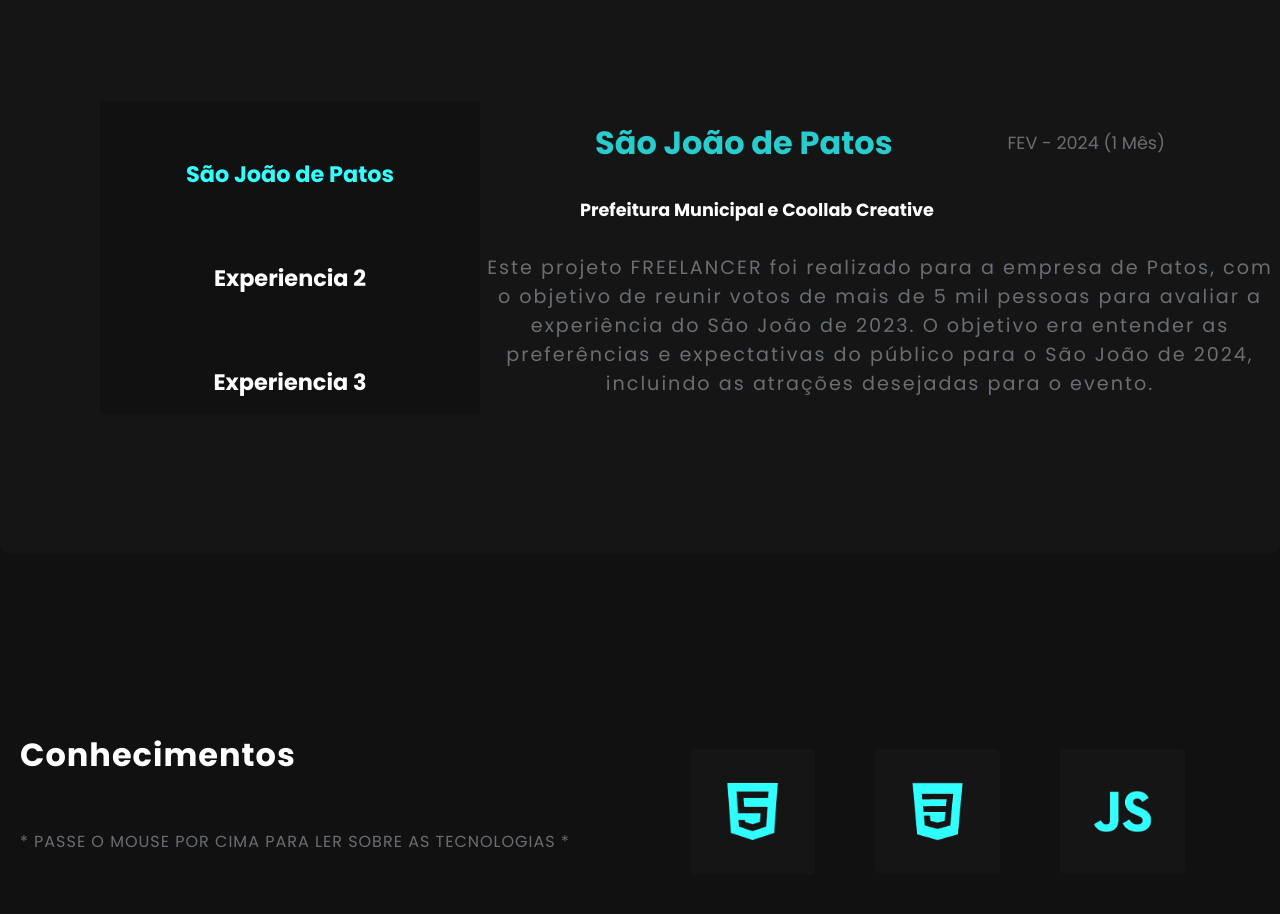
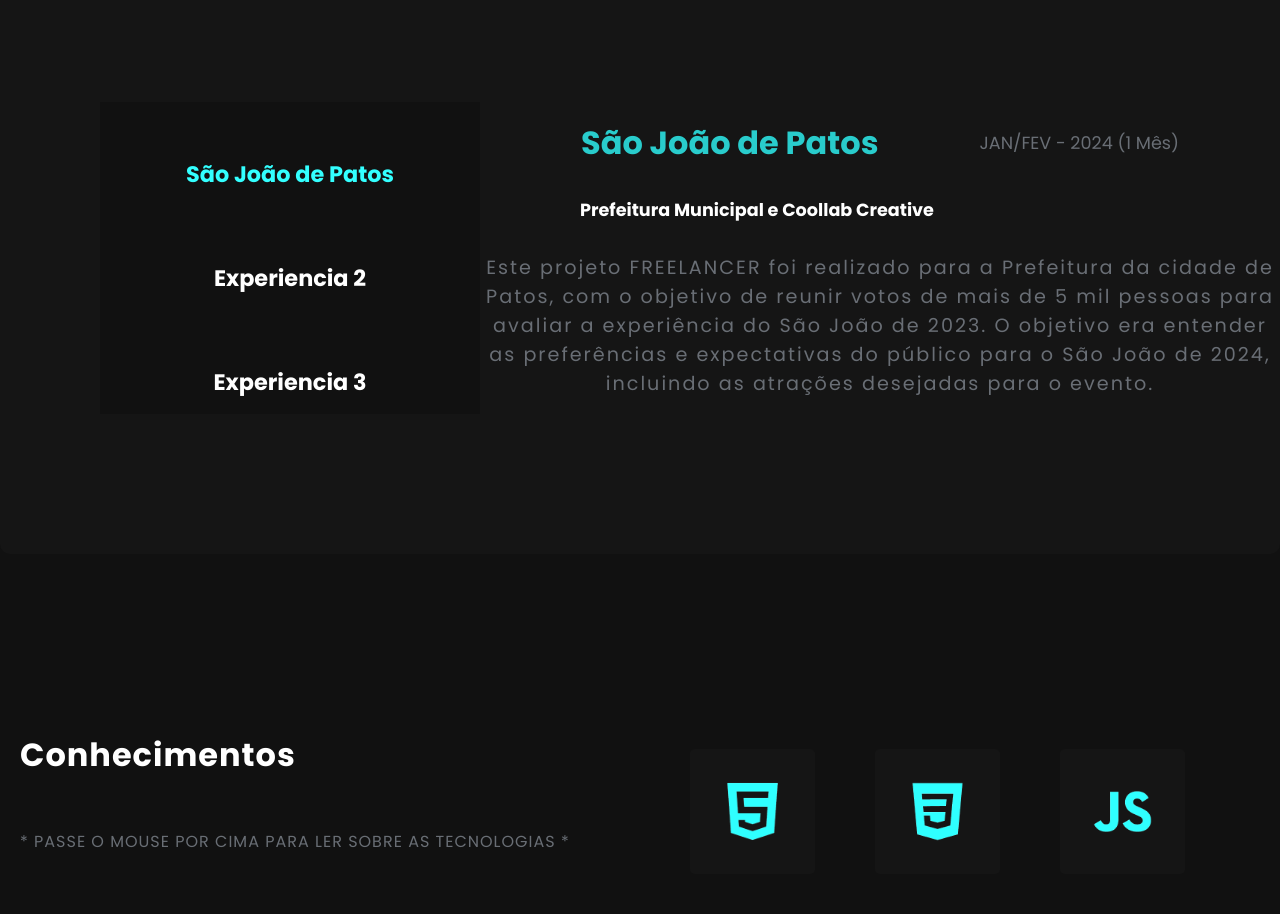
Before and after one commit to RuanDevz/Portfolio, a React (Vite) app in the folder Portfolio/: page / in a window 1280 px wide. Shown: the part 908-1822 px from the top of the page. Built offline with nearby package versions, Linux system fonts and the light colour scheme.

Commit message:
INTIAL COMMIT

```diff
--- a/Portfolio/src/Components/Experiencias/Experiencias.jsx
+++ b/Portfolio/src/Components/Experiencias/Experiencias.jsx
@@ -5,7 +5,7 @@
   const [selectedOption, setSelectedOption] = useState("São João de Patos");
 
   const Todosresumos = {
-    "São João de Patos": 'Este projeto FREELANCER foi realizado para a empresa de Patos, com o objetivo de reunir votos de mais de 5 mil pessoas para avaliar a experiência do São João de 2023. O objetivo era entender as preferências e expectativas do público para o São João de 2024, incluindo as atrações desejadas para o evento.',
+    "São João de Patos": 'Este projeto FREELANCER foi realizado para a Prefeitura da cidade de Patos, com o objetivo de reunir votos de mais de 5 mil pessoas para avaliar a experiência do São João de 2023. O objetivo era entender as preferências e expectativas do público para o São João de 2024, incluindo as atrações desejadas para o evento.',
     "Experiencia 2": " Lorem ipsum dolor sit amet, consectetur adipisicing elit. Odit neque ipsa recusandae ipsam, architecto quis perferendis aspernatur, nisi pariatur, quaerat obcaecati nostrum similique totam nihil facere quibusdam incidunt hic harum.",
     "Experiencia 3": "Lorem ipsum dolor sit amet, consectetur adipisicing elit. Modi, aspernatur. Quas rem repellendus vitae doloribus. Voluptate quam dignissimos aliquid! Sequi laboriosam possimus quasi adipisci eligendi deleniti natus autem aspernatur molestiae."
   };
@@ -18,7 +18,7 @@
 
   const tempodeexperiencia = {
     "São João de Patos": {
-      mes: "FEV - ",
+      mes: "JAN/FEV - ",
       ano: 2024,
       tempo: "(1 Mês)"
     },
```
